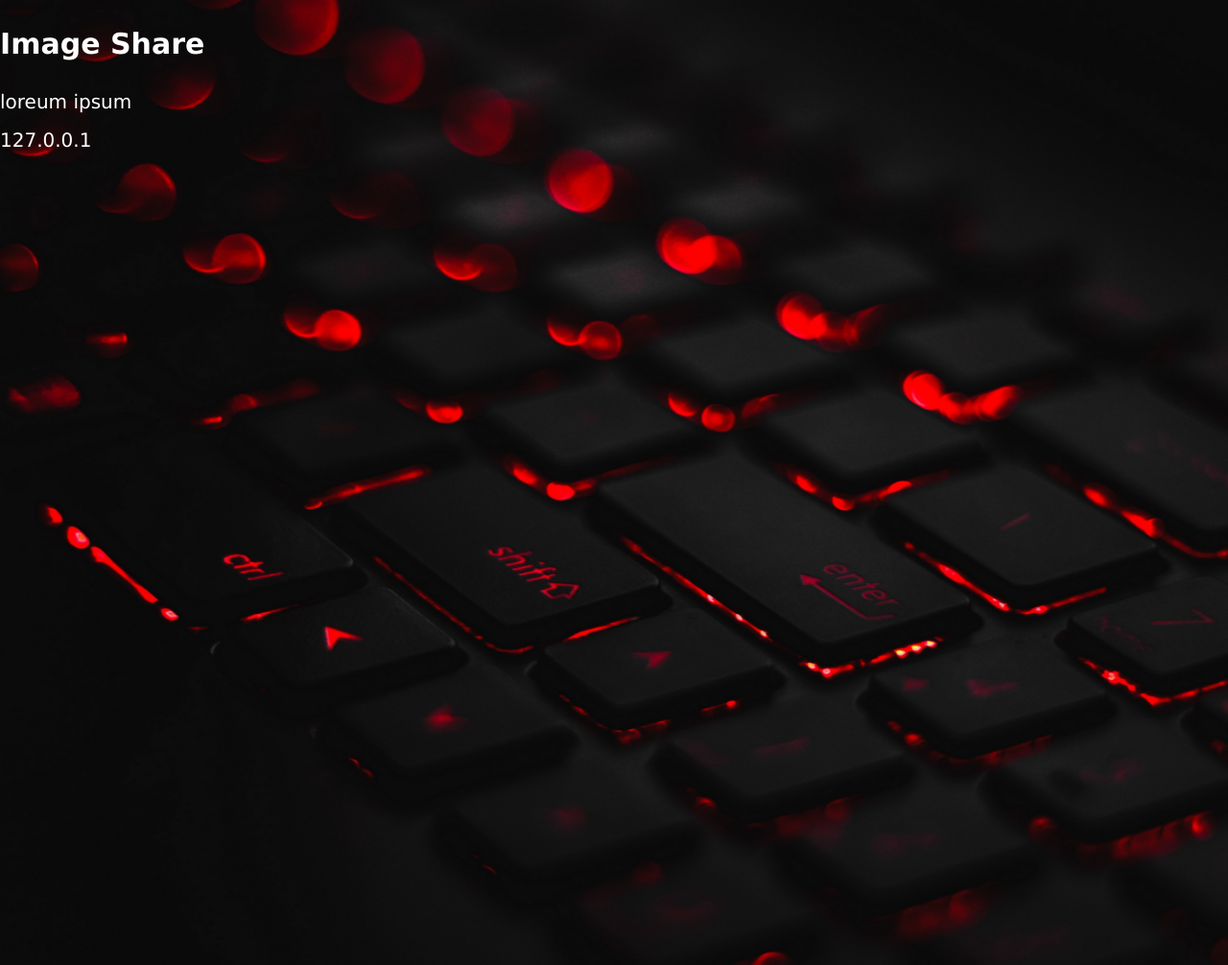
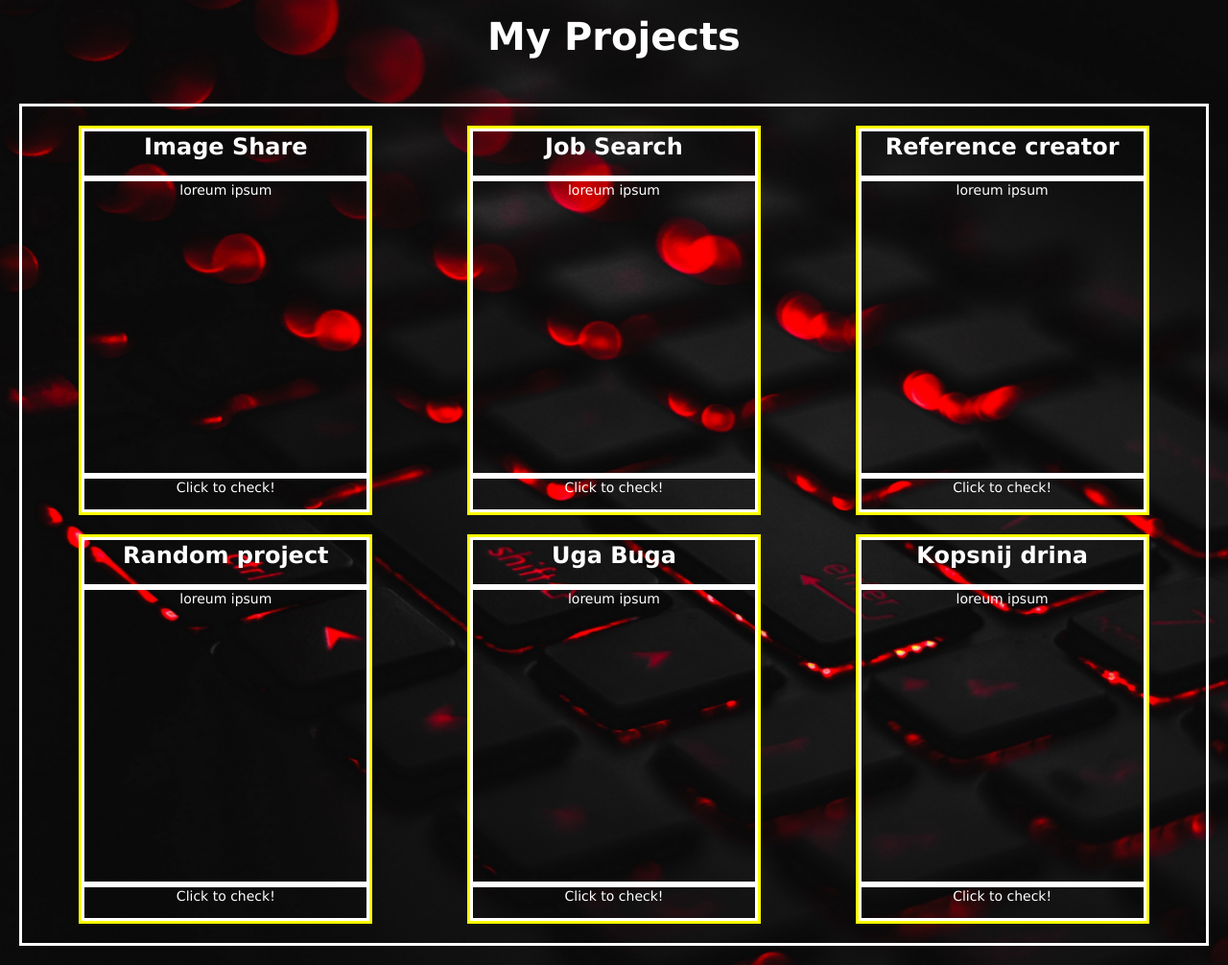
Before and after one commit to Frohus/lukaszkozera, a Django app: page /projects/ in a window 1280 px wide. Shown: the whole page at 96% size. Run offline with Django 3.2, Linux system fonts and the light colour scheme; some libraries are stand-ins or nearby versions.

Commit message:
Project cards added

```diff
--- a/home_page/static/home_page/home_static.css
+++ b/home_page/static/home_page/home_static.css
@@ -1,13 +1,13 @@
 html, body {
     height: 100%;
-    font-family: "Source Sans Pro", "Lucida Grande","Lucida Sans Unicode","Lucida Sans",Geneva,Verdana,sans-serif;
+    font-family: "Fira Sans", "Lucida Grande","Lucida Sans Unicode","Lucida Sans",Geneva,Verdana,sans-serif;
     font-weight: normal;
     -webkit-font-smoothing: antialiased;
     font-size: 14px;
     line-height: 1.4;
     color: #000000CC;
     overflow-x: hidden;
-    overflow-y: hidden;
+    /*overflow-y: hidden;*/
     margin: 0;
     background: url(background.jpg) no-repeat center center fixed;
     -webkit-background-size: cover;
@@ -127,13 +127,86 @@ li {
     color: #FFFFFFCC;
 }
 
+/* Projects page  under construction*/
 
-.projectpage {
+/*.projectpage {*/
+/*    color: white;*/
+/*    font-size: 50px;*/
+/*    position: fixed;*/
+/*    top: 50%;*/
+/*    left: 50%;*/
+/*  !* bring your own prefixes *!*/
+/*    transform: translate(-50%, -50%);*/
+/*}*/
+
+/* Projects page */
+
+.title {
+    display: flex;
+    justify-content: center;
     color: white;
-    font-size: 50px;
-    position: fixed;
-    top: 50%;
-    left: 50%;
-  /* bring your own prefixes */
-    transform: translate(-50%, -50%);
+    font-size: 40px;
+    font-weight: bold;
+    padding: 10px
 }
+
+.projects-container {
+    display: flex;
+    margin: 20px;
+    padding: 10px;
+    border-style: solid;
+    border-color: white;
+    color: white;
+    flex-wrap: wrap;
+    justify-content: space-around;
+}
+
+.project-box {
+    display: flex;
+    flex-direction: column;
+    border-style: solid;
+    border-color: yellow;
+    height: 400px;
+    width: 300px;
+    margin: 10px;
+}
+
+/*.project-box p {*/
+/*    display: flex;*/
+/*    justify-content: center;*/
+/*    color: white;*/
+/*    font-weight: bold;*/
+/*    border: solid;*/
+/*}*/
+
+.project-box:hover {
+    transition: all 500ms ease;
+    -webkit-transform: scale(1.15);
+    -ms-transform: scale(1.15);
+    transform: scale(1.15);
+}
+
+.project-title {
+    font-size: 24px;
+    font-weight: bold;
+    display: flex;
+    justify-content: center;
+    border-style: solid;
+    border-color: white;
+}
+
+.project-desc {
+    height: 80%;
+    display: flex;
+    justify-content: center;
+    border-style: solid;
+    border-color: white;
+}
+
+.project-url {
+    flex-grow: 1;
+    display: flex;
+    justify-content: center;
+    border-style: solid;
+    border-color: white;
+}
--- a/home_page/templates/home_page/projects.html
+++ b/home_page/templates/home_page/projects.html
@@ -1,11 +1,24 @@
 {% extends "home_page/base.html" %}
 {% block content %}
 {#    <div class="projectpage">SITE UNDER CONSTRUCTION</div>#}
-    {% for project in displayprojects %}
-        <div style="color: white; font-size: 20px">
-        <h2>{{ project.project_title }}</h2>
-        <p>{{ project.project_desc }}</p>
-        <p>{{ project.project_url }}</p>
+
+    <div class="title">
+        <p>My Projects</p>
+    </div>
+    <div class="projects-container">
+        {% for project in displayprojects %}
+        <div class="project-box">
+            <div class="project-title">
+                <p>{{ project.project_title }}</p>
+            </div>
+            <div class="project-desc">
+                <p>{{ project.project_desc }}</p>
+            </div>
+            <div class="project-url">
+                <p><a href="{{ project.project_url }}"></a>Click to check!</p>
+            </div>
         </div>
-    {% endfor %}
+        {% endfor %}
+    </div>
+
 {% endblock content %}
--- a/home_page/views.py
+++ b/home_page/views.py
@@ -51,8 +51,33 @@ displayprojects = [
     {
         "project_title": "Image Share",
         "project_desc": "loreum ipsum",
-        "project_url": "127.0.0.1"
-    }
+        "project_url": "google.com"
+    },
+    {
+        "project_title": "Job Search",
+        "project_desc": "loreum ipsum",
+        "project_url": "google.com"
+    },
+    {
+        "project_title": "Reference creator",
+        "project_desc": "loreum ipsum",
+        "project_url": "google.com"
+    },
+    {
+        "project_title": "Random project",
+        "project_desc": "loreum ipsum",
+        "project_url": "google.com"
+    },
+    {
+        "project_title": "Uga Buga",
+        "project_desc": "loreum ipsum",
+        "project_url": "google.com"
+    },
+    {
+        "project_title": "Kopsnij drina",
+        "project_desc": "loreum ipsum",
+        "project_url": "google.com"
+    },
 ]
 
 def projects(request):
```
